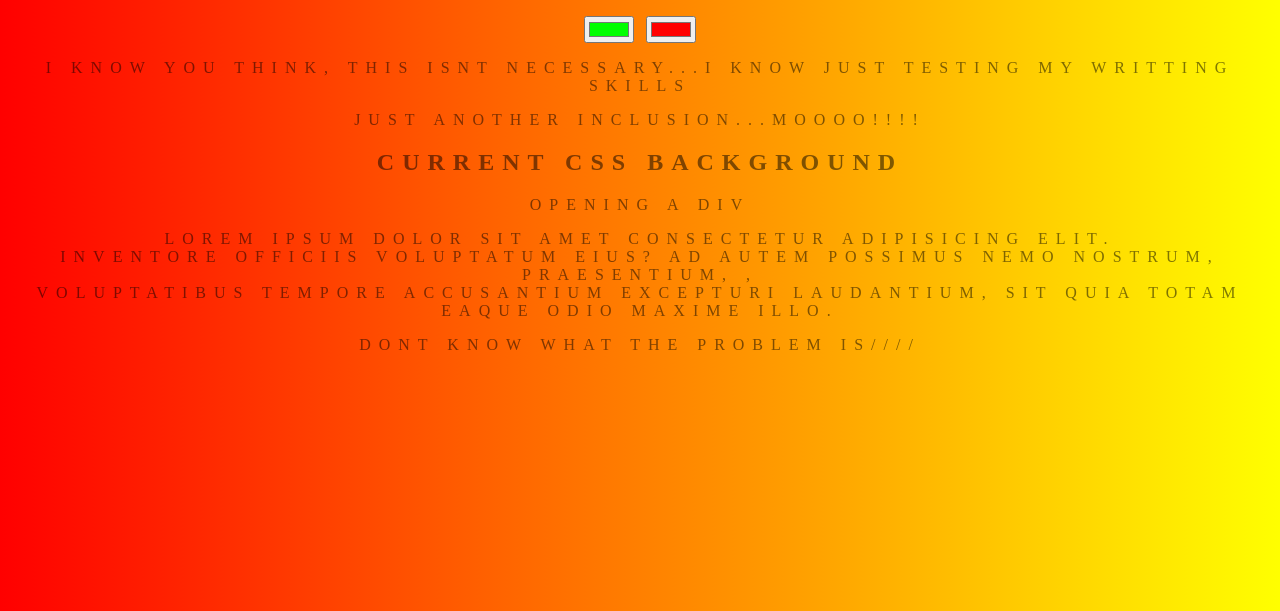
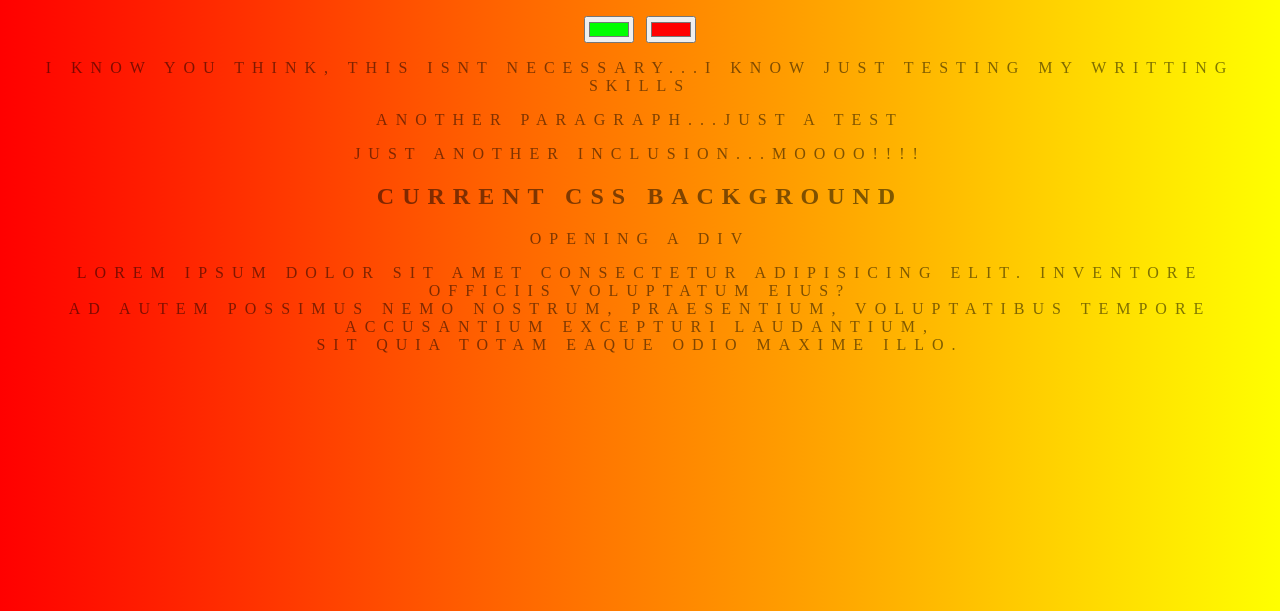
Before and after one commit to yinkatona/background_generator, a plain HTML site: page color_gradient.html in a window 1280 px wide. Shown: the part 189-800 px from the top of the page. Drawn offline with Linux system fonts and the light colour scheme.

Commit message:
adding another paragraph

```diff
--- a/color_gradient.html
+++ b/color_gradient.html
@@ -12,13 +12,13 @@
   <input class="color1" type="color" name="color1" value="#00ff00">
   <input class="color2" type="color" name="color2" value="#ff0000">
   <p>I know you think, this isnt necessary...I know just testing my writting skills</p>
+  <p>Another paragraph...just a test</p>
   <p>just another inclusion...moooo!!!!</p>
   <h2>Current CSS Background</h2>
   <div class="vent">opening a div</div>
-  <p>Lorem ipsum dolor sit amet consectetur adipisicing elit.
-    <br/>Inventore officiis voluptatum eius? Ad autem possimus nemo nostrum, praesentium,
-    ,<br/>voluptatibus tempore accusantium excepturi laudantium, sit quia totam eaque odio maxime illo.</p>
-  <p>dont know what the problem is////</p>
+  <p>Lorem ipsum dolor sit amet consectetur adipisicing elit. Inventore officiis voluptatum eius?<br>
+     Ad autem possimus nemo nostrum, praesentium, voluptatibus tempore accusantium excepturi laudantium,<br>
+      sit quia totam eaque odio maxime illo.</p>
   <h3></h3>
 
   <script src="script1.js"></script>
```
